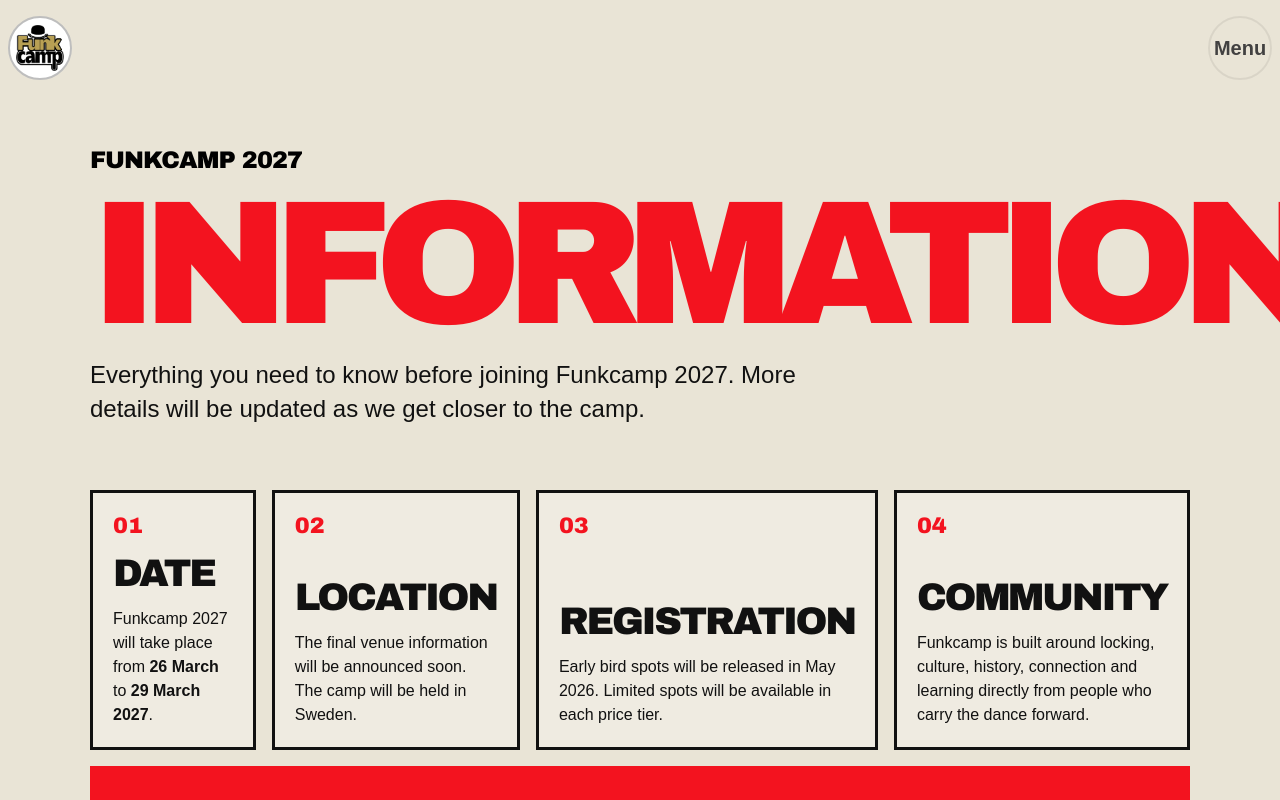
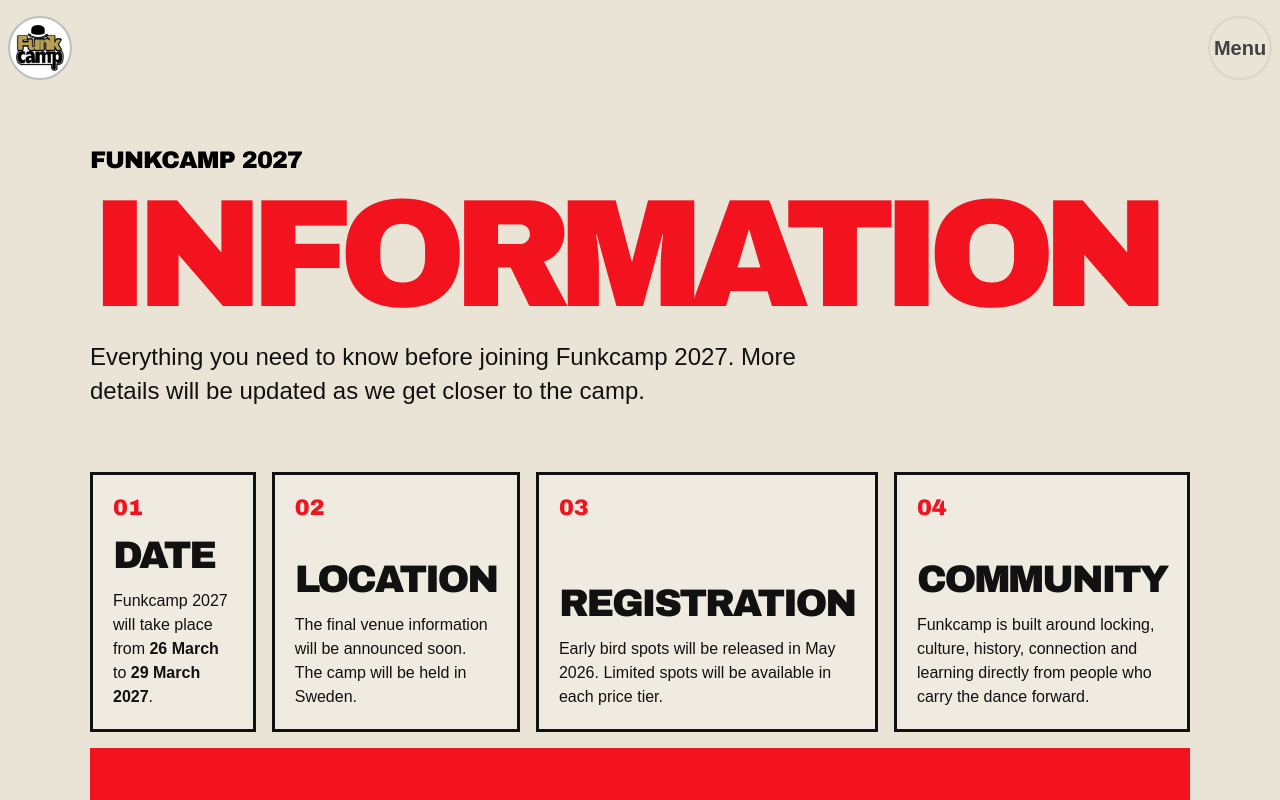
Before and after one commit to FunkSwe/fc27, a Next.js app: page /info in a window 1280 px wide. Shown: the top 800 px of the page. Built offline with nearby package versions, Linux system fonts and the light colour scheme.

Commit message:
font size fix

```diff
--- a/src/app/info/Info.module.scss
+++ b/src/app/info/Info.module.scss
@@ -21,7 +21,7 @@
     margin: 0;
     color: #f3131f;
     font-family: var(--font-archivo-black), sans-serif;
-    font-size: clamp(3rem, 14vw, 11rem);
+    font-size: clamp(2.75rem, 12vw, 11rem);
     font-weight: 400;
     line-height: 0.8;
     letter-spacing: -0.09em;
```
